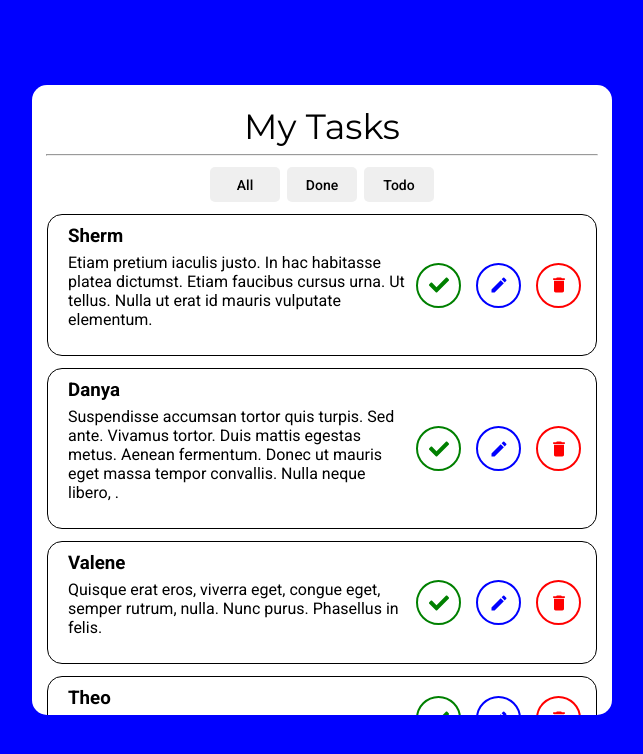
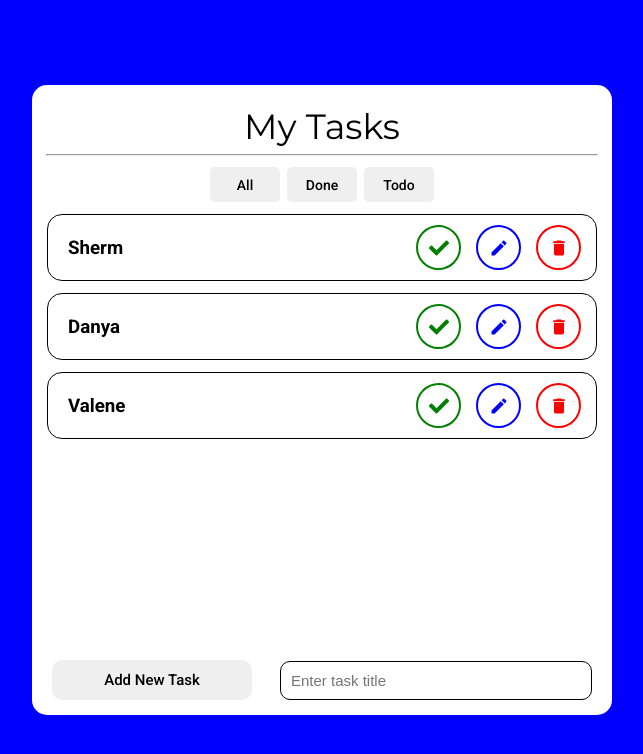
Before and after one commit to his984/tarmeez-react-course, a React (Create React App) app: page / in a window 1280 px wide. Shown: the top 754 px of the page, without its empty margins (318-961 px from the left). Built offline with nearby package versions, Linux system fonts and the light colour scheme.

Commit message:
Add new Task

```diff
--- a/src/components/Task/Task.js
+++ b/src/components/Task/Task.js
@@ -6,12 +6,12 @@ import { MdEdit } from "react-icons/md";
 import { MdDelete } from "react-icons/md";
 
 // Task
-export default function Task({ title, details }) {
+export default function Task({ title }) {
   return (
     <div className="task-card">
       <div className="task-info">
         <h3>{title}</h3>
-        <p>{details}</p>
+        {/* <p>{details}</p> */}
       </div>
       <div className="action-buttons">
         <button style={{ border: "solid 2px green", color: "green" }}>
--- a/src/components/Todo/Todo.css
+++ b/src/components/Todo/Todo.css
@@ -48,7 +48,7 @@ hr {
   border-radius: 5px;
   border: none;
 }
-/* input */
+/* div input */
 .input {
   display: flex;
   width: 100%;
@@ -56,10 +56,10 @@ hr {
   align-items: center;
   padding: 5px;
   box-sizing: border-box;
-  margin-top: 10px;
-  /* position: sticky;
-  bottom: 0;
-  background-color: aqua; */
+  margin-top:auto;
+  /* position: sticky; */
+  /* bottom: 0; */
+  /* background-color: aqua; */
 }
 .input button {
   width: 200px;
--- a/src/components/Todo/Todo.js
+++ b/src/components/Todo/Todo.js
@@ -1,14 +1,32 @@
 import "./Todo.css";
 import Task from "../Task/Task";
 import { tasks } from "../../data";
+import { useState } from "react";
+import { nanoid } from "nanoid";
 
+// Todo
 export default function Todo() {
-  const task = tasks.map((task) => {
+  const [todos, setTodos] = useState(tasks);
+  const [titleInput, setTitleInput] = useState("");
+  const task = todos.map((task) => {
     // console.log(task.id);
-    return (
-      <Task key={task.id} title={task.title} details={task.details}></Task>
-    );
+    return <Task key={task.id} title={task.title}></Task>;
   });
+  function handleAddClick() {
+    // Check if input is empty
+    if (titleInput.trim() === "") {
+      alert("Please enter a task title.");
+      return;
+    }
+    const newTask = {
+      id: nanoid(),
+      title: titleInput,
+      details: "",
+      isComplied: false,
+    };
+    setTodos([...todos, newTask]);
+    setTitleInput("");
+  }
   return (
     <div className="todo-card">
       <div className="title">
@@ -22,8 +40,15 @@ export default function Todo() {
       </div>
       {task}
       <div className="input">
-        <button>Add New Task </button>
-        <input type="text" />
+        <button onClick={handleAddClick}>Add New Task </button>
+        <input
+          placeholder="Enter task title"
+          type="text"
+          value={titleInput}
+          onChange={(e) => {
+            setTitleInput(e.target.value);
+          }}
+        />
       </div>
     </div>
   );
--- a/src/data.js
+++ b/src/data.js
@@ -3,35 +3,19 @@ export const tasks = [
   {
     id: nanoid(),
     title: "Sherm",
-    details:
-      "Etiam pretium iaculis justo. In hac habitasse platea dictumst. Etiam faucibus cursus urna. Ut tellus. Nulla ut erat id mauris vulputate elementum.",
-    "isComplied ": false,
+    details: "Etiam pretium iaculis justo. In hac habitasse platea dictumst.",
+    isComplied: false,
   },
   {
     id: nanoid(),
     title: "Danya",
-    details:
-      "Suspendisse accumsan tortor quis turpis. Sed ante. Vivamus tortor. Duis mattis egestas metus. Aenean fermentum. Donec ut mauris eget massa tempor convallis. Nulla neque libero, .",
-    "isComplied ": false,
+    details: "Suspendisse accumsan tortor quis turpis. .",
+    isComplied: false,
   },
   {
     id: nanoid(),
     title: "Valene",
-    details:
-      "Quisque erat eros, viverra eget, congue eget, semper rutrum, nulla. Nunc purus. Phasellus in felis.",
-    "isComplied ": false,
-  },
-  {
-    id: nanoid(),
-    title: "Theo",
-    details: "Fusce consequat. Nulla nisl. Nunc nisl.",
-    "isComplied ": false,
-  },
-  {
-    id: nanoid(),
-    title: "Birch",
-    details:
-      "Morbi vel lectus in quam fringilla rhoncus. Mauris enim leo, rhoncus sed, vestibulum sit amet, cursus id, turpis.",
-    "isComplied ": true,
+    details: "Quisque erat eros, viverra eget, congue eget, semper rutrum.",
+    isComplied: false,
   },
 ];
```
